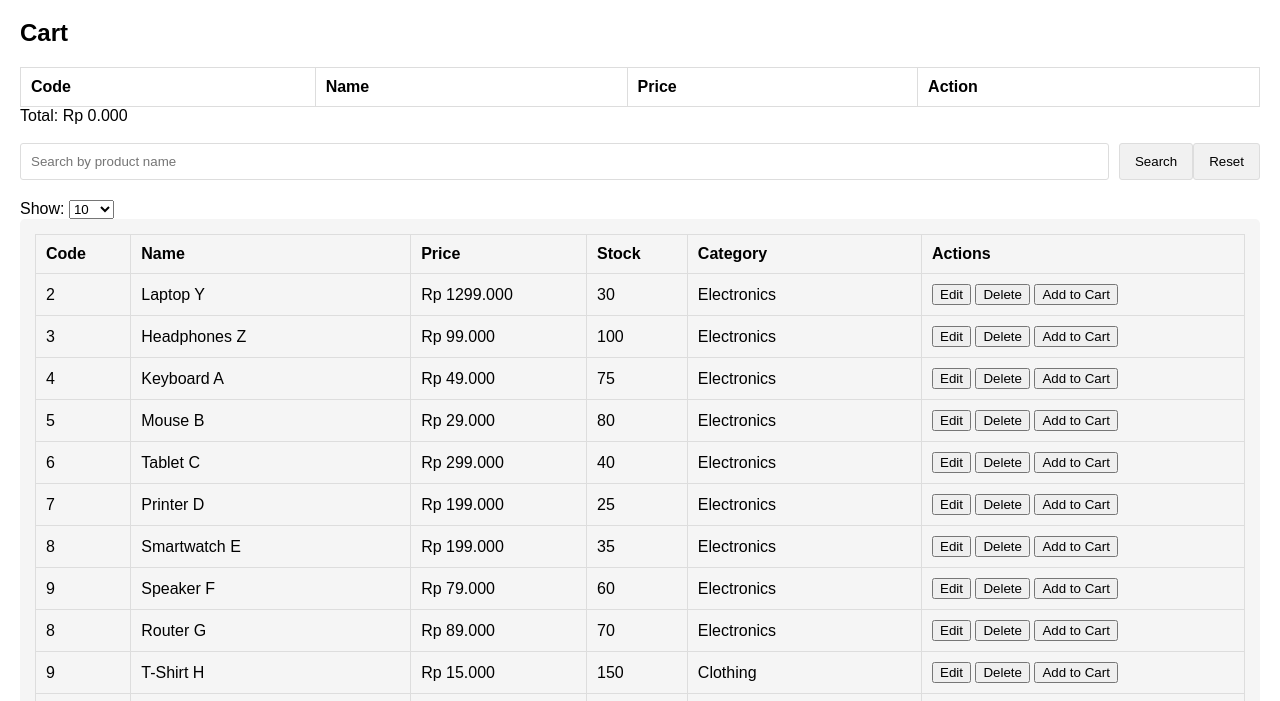
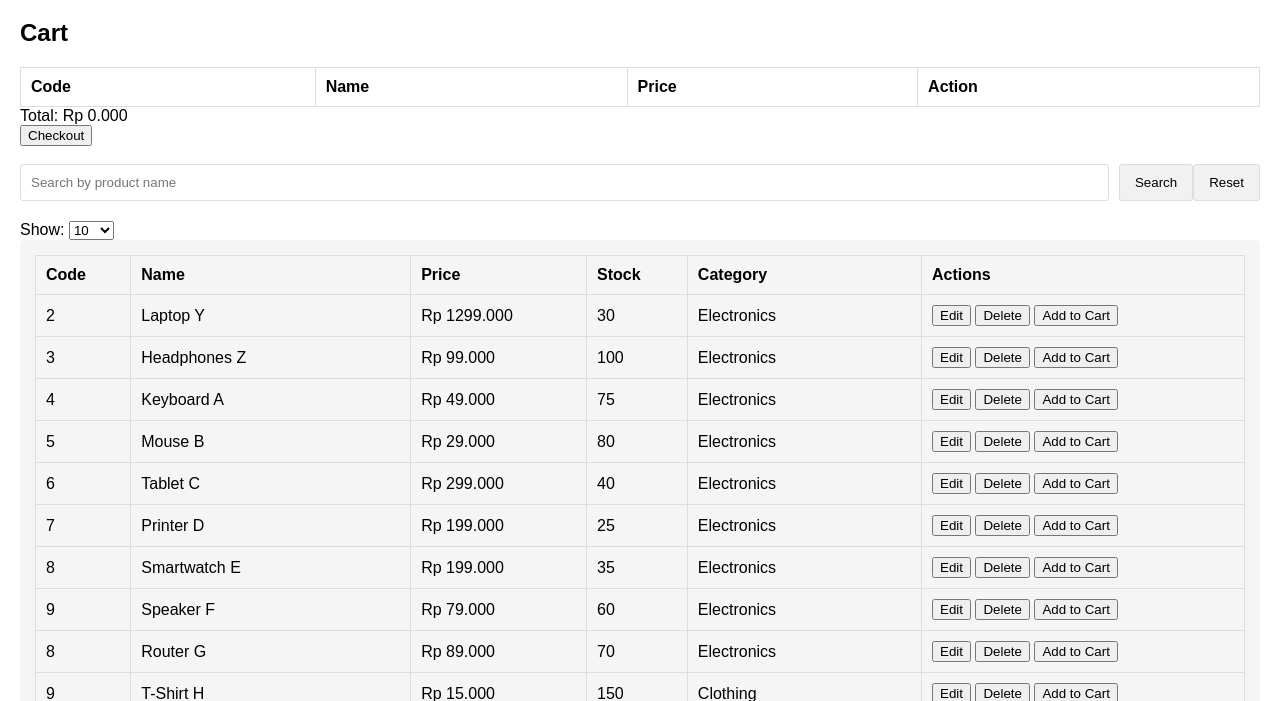
Before and after one commit to Virgoo00/Tugas-Mini-PABW, a plain HTML site: page index.html in a window 1280 px wide. Shown: the part 99-800 px from the top of the page. Drawn offline with Linux system fonts and the light colour scheme.

Commit message:
Update index.html

```diff
--- a/index.html
+++ b/index.html
@@ -134,6 +134,7 @@ body {
             </tbody>
         </table>
         <div id="total-price">Total: Rp 0.000</div>
+        <button onclick="checkout()">Checkout</button> <!-- Tombol checkout -->
     </div>
 
     <br>
@@ -204,6 +205,20 @@ body {
             cart.splice(index, 1); // Hapus item dari array keranjang belanja berdasarkan index
             displayCart(); // Memperbarui tampilan keranjang belanja
             updateTotal(); // Memperbarui total harga
+        }
+
+        function checkout() {
+            cart.forEach(item => {
+                // Kurangi jumlah stok produk yang dibeli
+                const productIndex = products.findIndex(product => product.code === item.code);
+                if (productIndex !== -1) {
+                    products[productIndex].stock--;
+                }
+            });
+            cart = []; // Kosongkan keranjang belanja setelah checkout
+            displayCart(); // Memperbarui tampilan keranjang belanja
+            updateTotal(); // Memperbarui total harga
+            alert("Checkout successful!"); // Tampilkan pesan berhasil checkout
         }
 
         document.addEventListener("DOMContentLoaded", function() {
```
